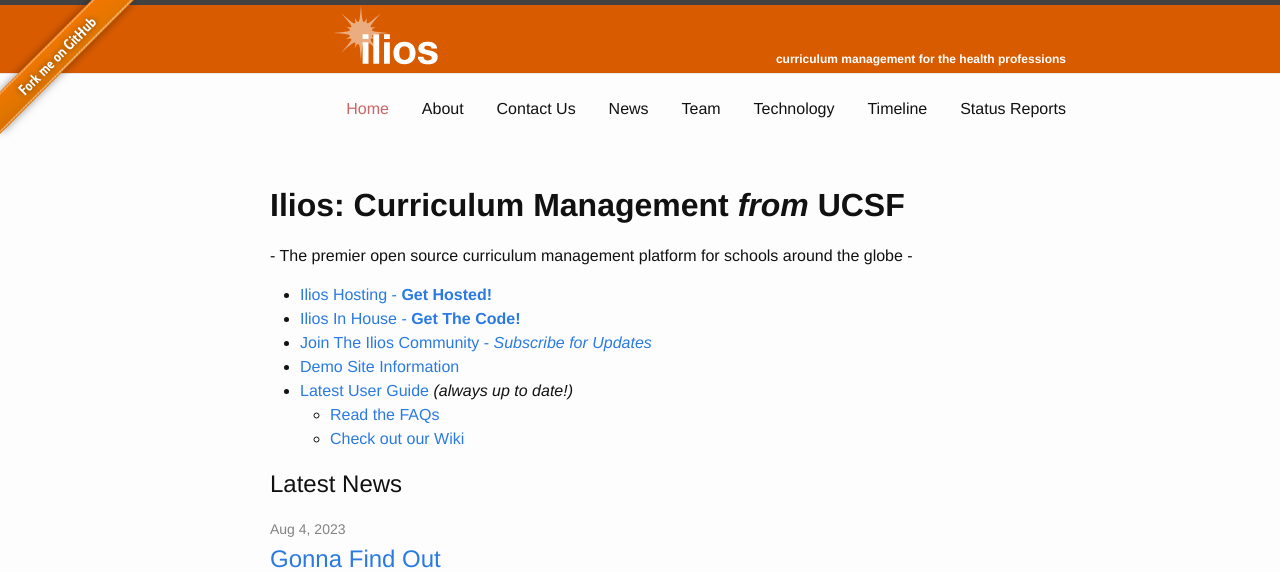
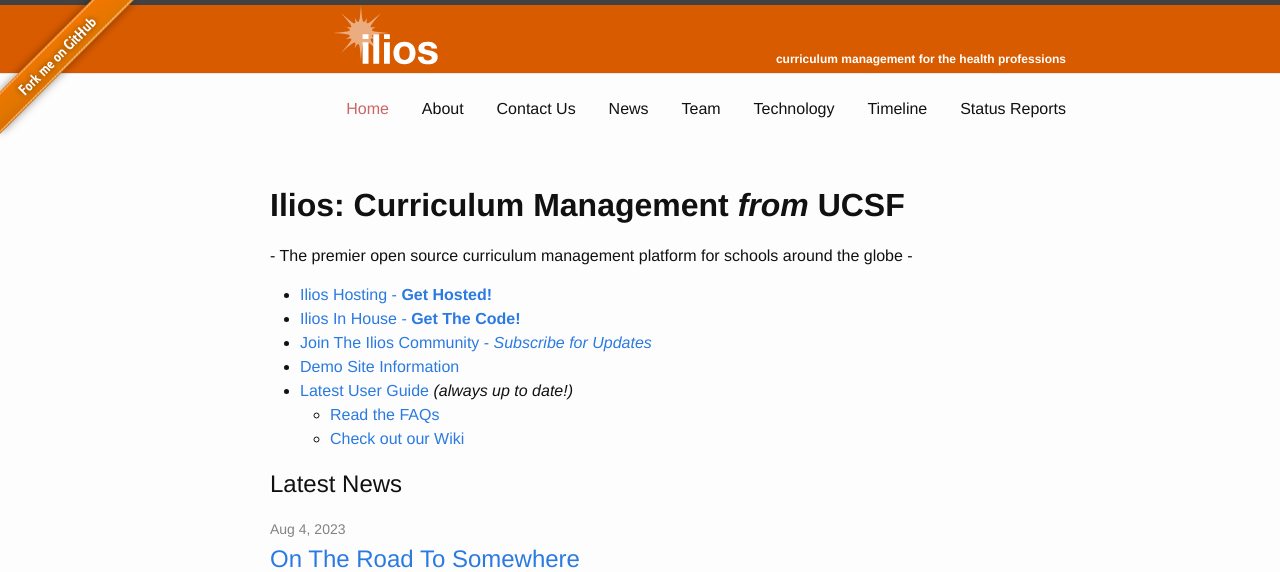
Before and after one commit to ilios/iliosproject.org, a Jekyll site: the page built from index.md, in a window 1280 px wide, cut to the strip 0-572 px from the top of the page. Built offline with Jekyll 4.4.1, drawn with Linux system fonts in a browser that asks for light colours.

Commit message:
Update 2023-08-04-updates.markdown

```diff
--- a/_posts/2023-08-04-updates.markdown
+++ b/_posts/2023-08-04-updates.markdown
@@ -1,6 +1,6 @@
 ---
 layout: post
-title: Gonna Find Out
+title: On The Road To Somewhere
 date: 2023-08-04  08:00:00
 categories: updates
 ---
```
